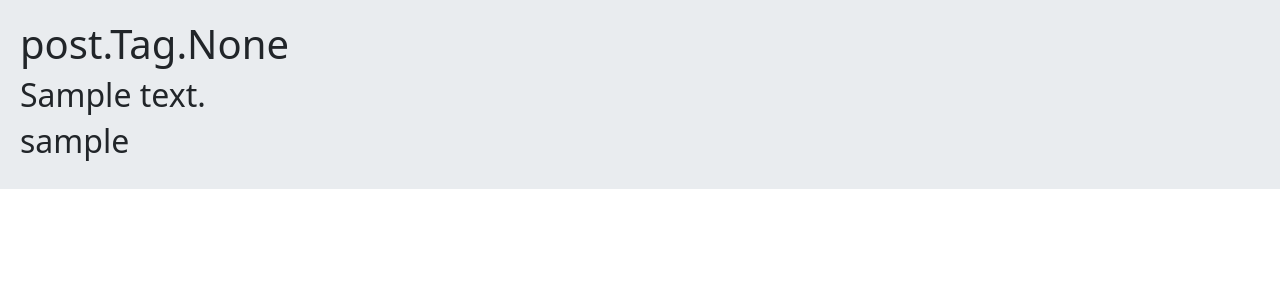
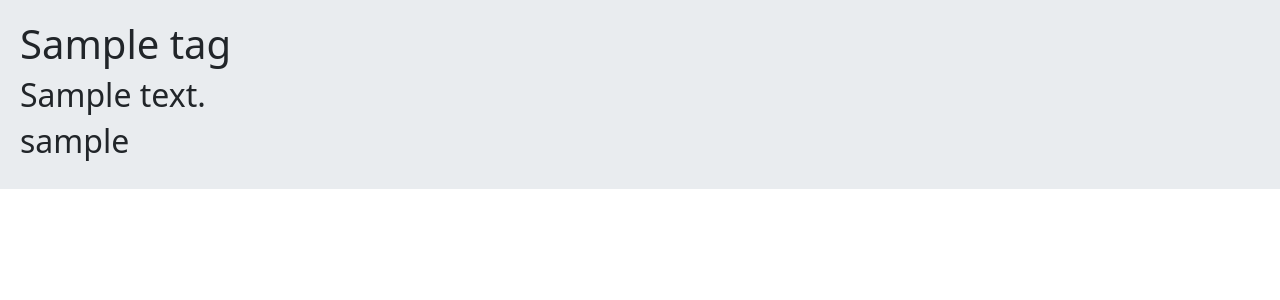
Before and after one commit to HeselGharehbaei/twitter_social_network, a Django app: a page that uses templates/post.html in a window 1280 px wide. Shown: the part 56-356 px from the top of the page. Run offline with Django 4.2, Linux system fonts and the light colour scheme; tables that the repository leaves empty hold one stand-in row (values such as "Sample post").

Commit message:
modified Displaying tags in the post section

```diff
--- a/post/admin.py
+++ b/post/admin.py
@@ -54,4 +54,4 @@ class CommentAdmin(admin.ModelAdmin):
 
 @admin.register(Image)
 class ImageAdmin(admin.ModelAdmin):
-    list_display = ('name', 'alt', 'Post')
+    list_display = ('name', 'alt', 'post')
--- a/post/views.py
+++ b/post/views.py
@@ -5,7 +5,8 @@ from django.db.models import Q
 
 def post(request, post_title):
     post= Post.objects.get(title= post_title)
-    return render(request, 'post.html', {'post': post})
+    tags = post.tags.all()
+    return render(request, 'post.html', {'post': post, 'tags': tags})
 
 
 def search_posts(request):
--- a/templates/post.html
+++ b/templates/post.html
@@ -1,7 +1,9 @@
 {% extends 'base.html' %}
 {% block title %} post | {{post.title}} {%endblock%}
 {% block content %}
-	    <h1>{{post.tags}}</h1>
+        {% for tag in tags%}
+	        <h1>{{tag.name}}</h1>
+        {%endfor%}
         <div>
             <h2>{{post.text}}</h2>
         </div>
```
